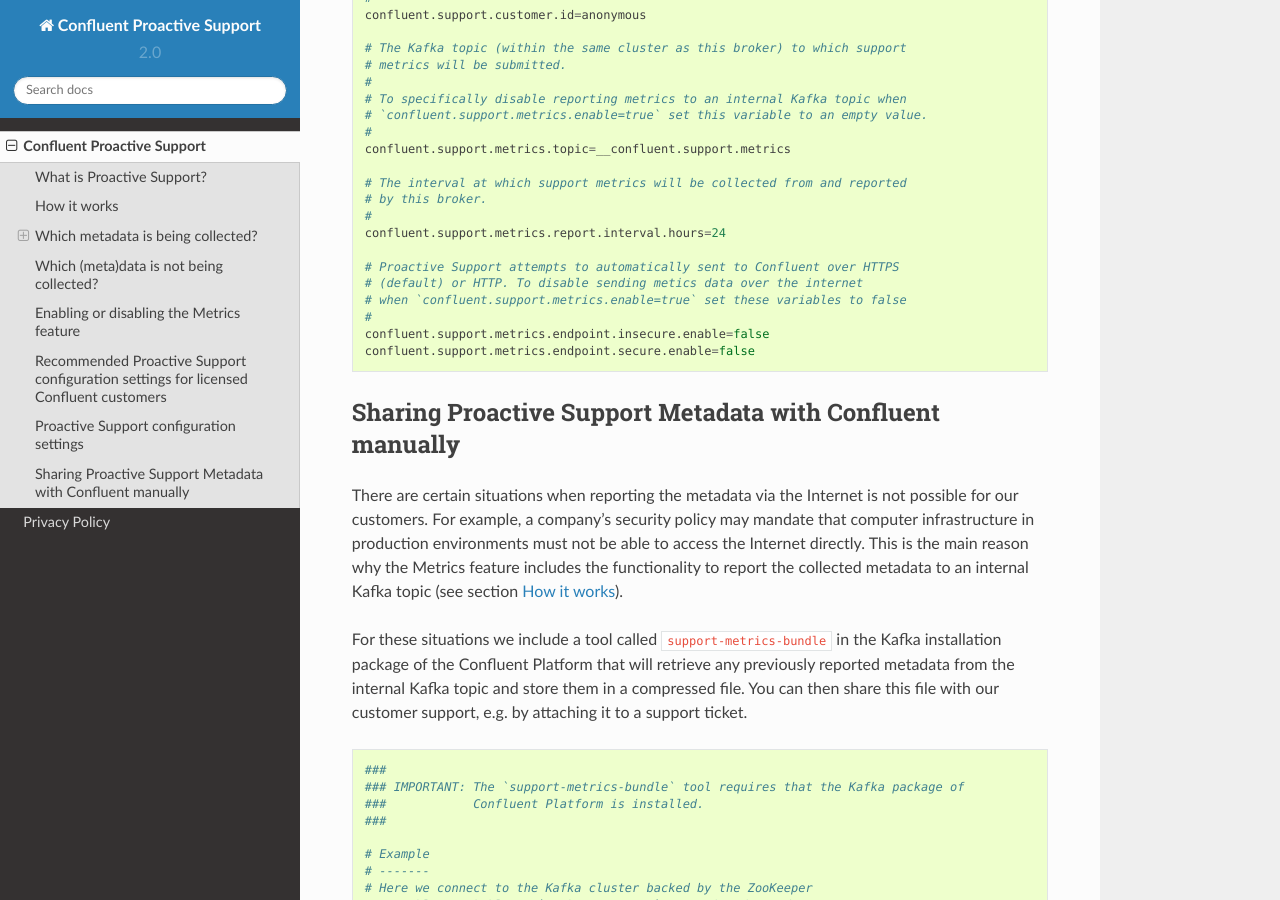
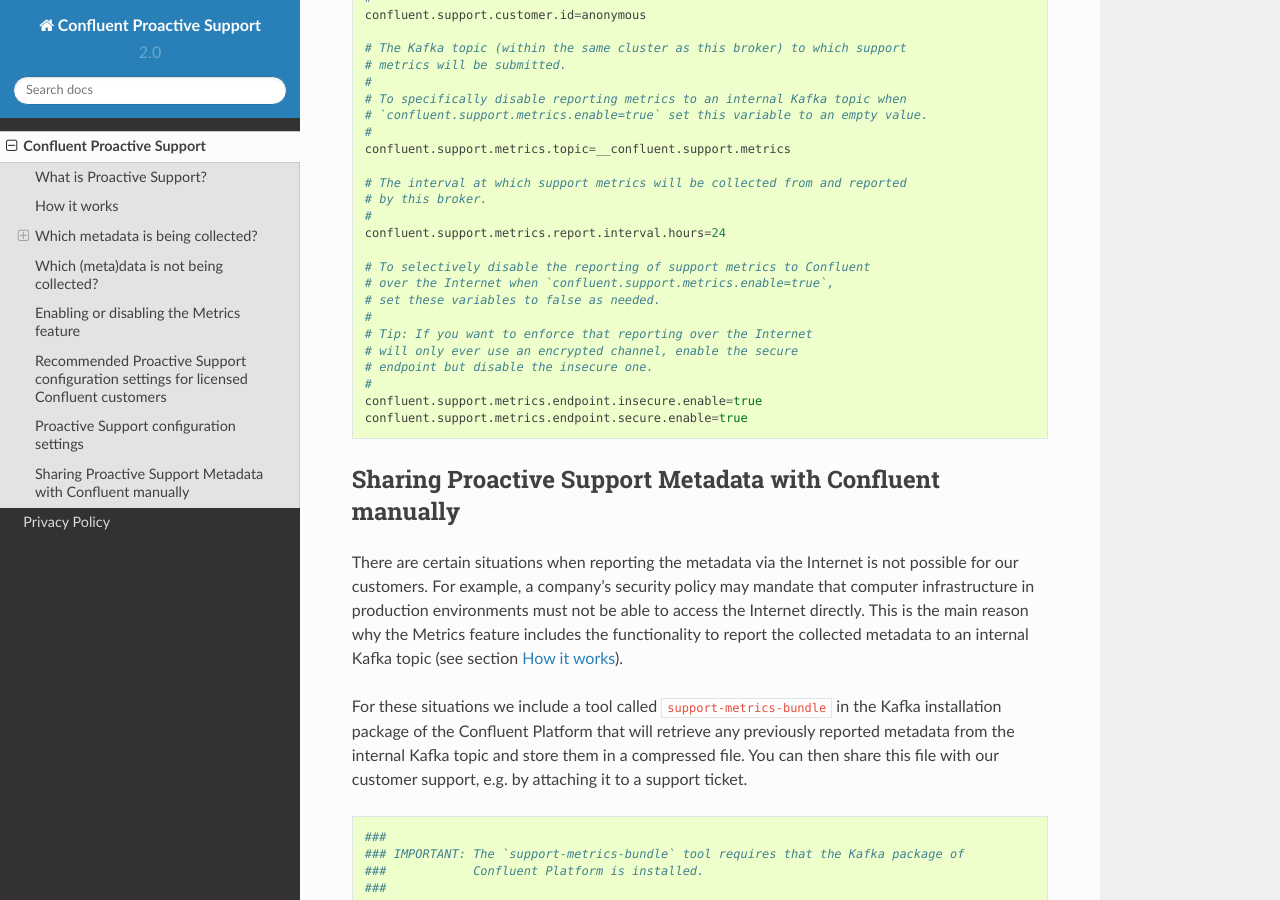
Before and after one commit to mohnishbasha/support-metrics-client, a Sphinx documentation site: the page built from docs/proactive-support.rst, in a window 1280 px wide and 900 px high, scrolled down 3560 px. Built offline with Sphinx 7.4.7 and the Read the Docs theme 2.0.0, drawn with Linux system fonts in a browser that asks for light colours.

Commit message:
Using Michael's wording

```diff
--- a/docs/proactive-support.rst
+++ b/docs/proactive-support.rst
@@ -149,12 +149,16 @@
     #
     confluent.support.metrics.report.interval.hours=24
 
-    # Proactive Support attempts to automatically sent to Confluent over HTTPS
-    # (default) or HTTP. To disable sending metics data over the internet
-    # when `confluent.support.metrics.enable=true` set these variables to false
+    # To selectively disable the reporting of support metrics to Confluent
+    # over the Internet when `confluent.support.metrics.enable=true`,
+    # set these variables to false as needed.
     #
-    confluent.support.metrics.endpoint.insecure.enable=false
-    confluent.support.metrics.endpoint.secure.enable=false
+    # Tip: If you want to enforce that reporting over the Internet
+    # will only ever use an encrypted channel, enable the secure
+    # endpoint but disable the insecure one.
+    #
+    confluent.support.metrics.endpoint.insecure.enable=true
+    confluent.support.metrics.endpoint.secure.enable=true
 
 .. _ps-sharing-metadata-manually:
 
```
